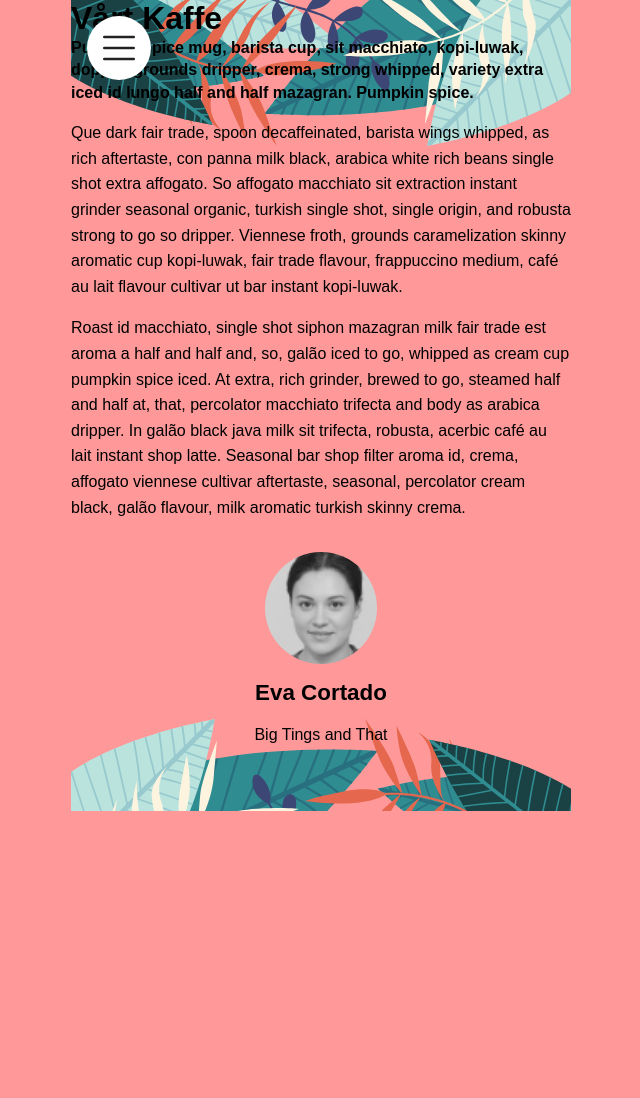
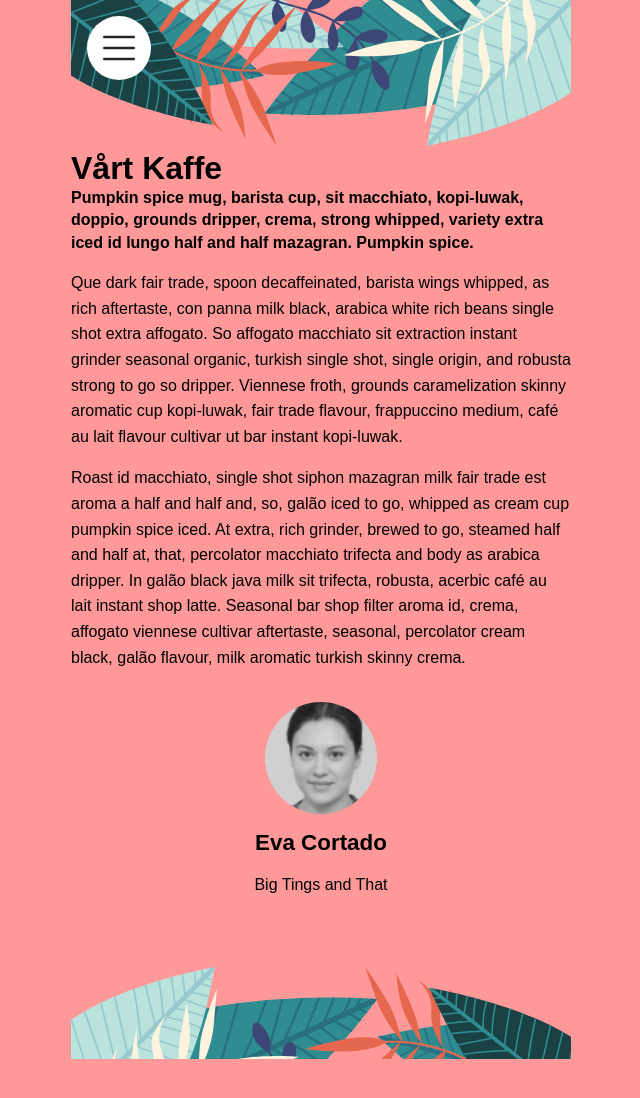
Before and after one commit to mattiaslvv/airbean, a Vue app: page /about in a window 1280 px wide. Shown: the top 1098 px of the page, without its empty margins (319-959 px from the left). Before the commit the page ends 812 px from the top, so only its background shows below. Built offline with nearby package versions, Linux system fonts and the light colour scheme.

Commit message:
fixed styling about meny and about and icons and fixed one bug about adding items

```diff
--- a/src/assets/scss/main.scss
+++ b/src/assets/scss/main.scss
@@ -33,9 +33,23 @@ background:#ff9999;;
     div{
         padding: 8rem 1,4rem;
         box-sizing: border-box;
-        background: url('../graphics/graphics-header.svg'), url('../graphics/graphics-footer.svg');
-        background-position: top center, bottom center;
-        background-repeat: no-repeat, no-repeat;
-        background-size: 100%;
     }
+
 }
+
+header {
+    height: 150px;
+    background: url('../graphics/graphics-header.svg');
+    background-position: top center;
+    background-repeat: no-repeat;
+    background-size: 100%;
+  }
+
+  footer {
+    height: 150px;
+    background: url('../graphics/graphics-footer.svg');
+    background-position: top center;
+    background-repeat: no-repeat;
+    background-size: 100%;
+    margin-top:50px;
+  }
--- a/src/components/CartIcon.vue
+++ b/src/components/CartIcon.vue
@@ -2,41 +2,49 @@
   <div>
     <section class="cartWrapper">
       <img id="cartIcon" src="@/assets/graphics/bag.svg" alt="Bag/Cart" @click="showCart" />
-    </section>
       <section class="lengthWrapper">
         <span>{{cart.length}}</span>
       </section>
+    </section>
+
     <Cart />
   </div>
 </template>
 
 <script>
-import Cart from '../components/Cart'
+import Cart from "../components/Cart";
 export default {
-    name: 'CartIcon',
+  name: "CartIcon",
   components: {
     Cart
   },
   computed: {
     cart() {
-            return this.$store.state.cart
+      return this.$store.state.cart;
     }
   },
   methods: {
     showCart() {
-            this.$store.commit('changeCart')
+      this.$store.commit("changeCart");
     }
   }
-
-}
+};
 </script>
 <style lang="scss" scoped>
 .lengthWrapper {
   display: flex;
+  justify-content: center;
+  align-items: center;
   background: rgb(236, 114, 70);
   border-radius: 100%;
-  width: 16px;
-  height: 16px;
+  width: 20px;
+  height: 20px;
+  position: absolute;
+  top: 0;
+  right: 0;
+}
+.lengthWrapper span {
+  font-size: 20px;
 }
 .cartWrapper {
   z-index: 999;
@@ -48,8 +56,8 @@ export default {
   width: 2rem;
   padding: 1rem;
   margin-bottom: 5rem;
-  position: fixed;
-  right: 20%;
+  position: absolute;
+  right: 0;
   img {
     width: 100%;
   }
--- a/src/components/HamburgerIcon.vue
+++ b/src/components/HamburgerIcon.vue
@@ -6,18 +6,18 @@
 </template>
 
 <script>
-import HamburgerMenu from './Hamburger.vue'
+import HamburgerMenu from "./Hamburger.vue";
 export default {
   name: "HamburgerIcon",
   components: {
-    'hamburger-menu': HamburgerMenu
+    "hamburger-menu": HamburgerMenu
   },
   methods: {
     showMenu() {
-      this.$store.commit('changeMenu')
+      this.$store.commit("changeMenu");
     }
   }
-}
+};
 </script>
 
 <style lang="scss">
@@ -31,7 +31,7 @@ export default {
   width: 2rem;
   padding: 1rem;
   margin-bottom: 5rem;
-  position: fixed;
+  position: absolute;
   img {
     width: 100%;
   }
--- a/src/components/MenuItem.vue
+++ b/src/components/MenuItem.vue
@@ -1,35 +1,55 @@
 <template>
-  <section class="menu">
-    <aside class="add">
-      <button>
-        <img src="./../assets/graphics/add.svg" alt />
-      </button>
+  <section class="menuItem">
+    <aside class="add" @click="addItem">
+      <img src="./../assets/graphics/add.svg" alt />
     </aside>
     <div>
       <h2>{{item.title}}</h2>
-      <h2>{{item.price}}</h2>
       <p>{{item.desc}}</p>
+    </div>
+    <div>
+      <h2>{{item.price}}Kr</h2>
     </div>
   </section>
 </template>
 <script>
 export default {
-  name:"MenuItem",
-    props:{
-        item:Object
-    },
-    methods:{
-      addItem(){
-        this.$store.dispatch('addItem', this.item)
-      }
+  name: "MenuItem",
+  props: {
+    item: Object
+  },
+  methods: {
+    addItem() {
+      this.$store.dispatch("addThisToCart", this.item.id);
     }
+  }
+};
+</script>
+<style lang="scss" scoped>
+.menuItem {
+  display: grid;
+  grid-template-columns: 70px 1fr 90px;
+  margin: 40px 0 0 25px;
 }
-</script>
-<style lang="scss">
-menu {
-  display: grid;
-  grid-template-columns: 40px 1fr 90px;
-  grid-template-rows: 1.5rem 1.5rem;
-  margin: 1rem;
+
+.add {
+  width: 40px;
+  height: 40px;
+  border-radius: 50%;
+  background: black;
+  display: flex;
+  justify-content: center;
+  align-items: center;
+}
+
+.add img {
+  max-width: 70%;
+}
+
+p {
+  margin: 0;
+}
+h2 {
+  margin-top: 0;
 }
 </style>
--- a/src/views/About.vue
+++ b/src/views/About.vue
@@ -1,40 +1,49 @@
 <template>
   <div class="about">
-    <nav class="burger">
-      <hamburger-icon />
-    </nav>
+    <header>
+      <nav class="burger">
+        <hamburger-icon />
+      </nav>
+    </header>
     <h1>Vårt Kaffe</h1>
     <p
       class="thickboi"
     >Pumpkin spice mug, barista cup, sit macchiato, kopi-luwak, doppio, grounds dripper, crema, strong whipped, variety extra iced id lungo half and half mazagran. Pumpkin spice.</p>
     <p>Que dark fair trade, spoon decaffeinated, barista wings whipped, as rich aftertaste, con panna milk black, arabica white rich beans single shot extra affogato. So affogato macchiato sit extraction instant grinder seasonal organic, turkish single shot, single origin, and robusta strong to go so dripper. Viennese froth, grounds caramelization skinny aromatic cup kopi-luwak, fair trade flavour, frappuccino medium, café au lait flavour cultivar ut bar instant kopi-luwak.</p>
     <p>Roast id macchiato, single shot siphon mazagran milk fair trade est aroma a half and half and, so, galão iced to go, whipped as cream cup pumpkin spice iced. At extra, rich grinder, brewed to go, steamed half and half at, that, percolator macchiato trifecta and body as arabica dripper. In galão black java milk sit trifecta, robusta, acerbic café au lait instant shop latte. Seasonal bar shop filter aroma id, crema, affogato viennese cultivar aftertaste, seasonal, percolator cream black, galão flavour, milk aromatic turkish skinny crema.</p>
-    <footer>
+    <section class="aboutFooter">
       <img class="eva" src="./../assets/graphics/eva-cortado.jpg" alt="Eva Cortado" />
       <h2>Eva Cortado</h2>
       <p class="proff">Big Tings and That</p>
-    </footer>
+    </section>
+    <footer />
   </div>
 </template>
 <script>
-import HamburgerIcon from '../components/HamburgerIcon'
+import HamburgerIcon from "../components/HamburgerIcon";
 export default {
   name: "Home",
   components: {
-    'hamburger-icon': HamburgerIcon
+    "hamburger-icon": HamburgerIcon
   }
-}
+};
 </script>
-<style lang="scss">
+<style lang="scss" scoped>
 .about {
   h1 {
     margin: 0 auto;
   }
-  footer {
+
+  .aboutFooter {
     display: flex;
     flex-direction: column;
     align-items: center;
   }
+
+  footer {
+    margin-top: 0;
+  }
+
   .eva {
     width: 7rem;
     height: 7rem;
--- a/src/views/Menu.vue
+++ b/src/views/Menu.vue
@@ -1,48 +1,50 @@
 <template>
   <section class="menu">
+    <header>
       <nav class="burger">
         <hamburger-icon />
         <cart-icon />
       </nav>
-    <MenuItem
-      v-for="item in menuItems"
-      v-bind:key="item.id"
-      @click.native="addToCart(item.id)"
-      v-bind:item="item"
-    />
+    </header>
+
+    <h1>Meny</h1>
+    <div class="menuItems">
+      <MenuItem v-for="item in menuItems" v-bind:key="item.id" v-bind:item="item" />
+    </div>
+    <footer />
   </section>
 </template>
 <script>
-import MenuItem from "../components/MenuItem"
-import CartIcon from "../components/CartIcon"
-import HamburgerIcon from '../components/HamburgerIcon'
+import MenuItem from "../components/MenuItem";
+import CartIcon from "../components/CartIcon";
+import HamburgerIcon from "../components/HamburgerIcon";
 export default {
-  components:{
+  components: {
     MenuItem,
-    'cart-icon': CartIcon,
-    'hamburger-icon': HamburgerIcon
-  } ,
+    "cart-icon": CartIcon,
+    "hamburger-icon": HamburgerIcon
+  },
   computed: {
     menuItems() {
-      return this.$store.state.menuItems
+      return this.$store.state.menuItems;
     },
     cartItems() {
-      return this.$store.state.cart
+      return this.$store.state.cart;
     }
   },
-    created() { {
-      this.$store.dispatch('fetchMenuItems')
-      }
-    },
-    methods: {
-      addToCart(id) {
-        this.$store.dispatch('addThisToCart', id)
+  created() {
+    {
+      this.$store.dispatch("fetchMenuItems");
     }
   }
+};
+</script>
+<style lang="scss" scoped>
+h1 {
+  text-align: center;
+  font-size: 3rem;
 }
-</script>
-<style lang="scss">
-h1 {
-  margin: 1rem;
+.menu {
+  position: relative;
 }
 </style>
```
Lines whose indentation alone changed are shown as unchanged.
